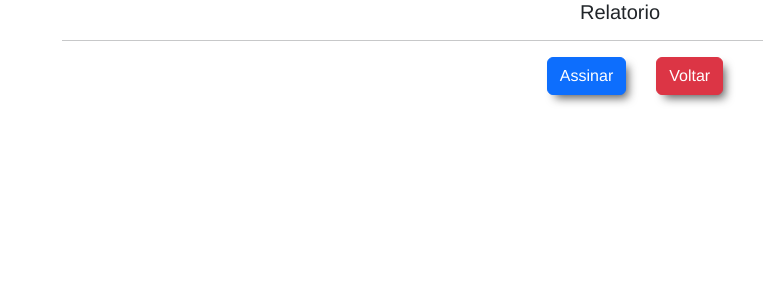
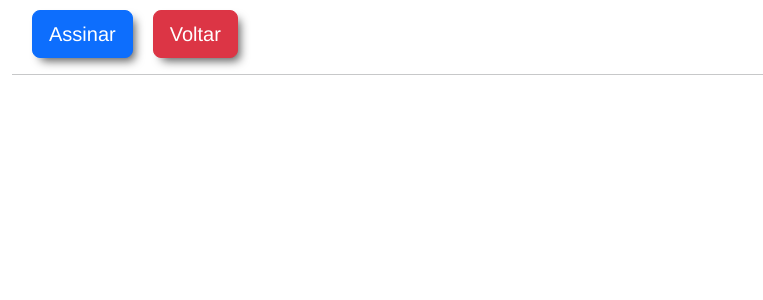
Before and after one commit to brendo-perigolo/project-relatorio, an Angular app: page /complete in a window 1280 px wide. Both pictures are taken after a click on the button "Visualizar Relatorio". Shown: the top 300 px of the page, without its empty margins (20-783 px from the left). Built offline with nearby package versions, Linux system fonts and the light colour scheme.

Commit message:
desktop versio keyla

```diff
--- a/src/app/app.component.html
+++ b/src/app/app.component.html
@@ -1,7 +1,6 @@
 <div class="contain">
   <div class="conteudo">
     <!-- LISTA -->
-
     @if (showLista === true) {
     <div class="listas">
       <h2>Ordem de Serviço</h2>
@@ -87,26 +86,25 @@
 
     } @if (showRelatorio === true) {
 
-    <div class="container">
-      <h5>Relatorio</h5>
-      <hr class="line" />
+    <div class="relatorio">
 
       <div class="btn-grupo">
-        <hr />
-        <button (click)="showPadAssinatura()" class="btn btn-primary">Assinar</button>
-        <button (click)="showPageLista()" class="btn btn-danger">Voltar</button>
+        <hr class="line" />
+        <button (click)="showPadAssinatura()" class="btn btn-primary btn-lg ">Assinar</button>
+        <button (click)="showPageLista()" class="btn btn-danger btn-lg">Voltar</button>
+        <hr>
       </div>
+      <hr class="line" />
       <div class="lista">
         @if (listaConfig.length >0) {
         <h4>Configuraçoes Executadas :</h4>
         @for (item of listaConfig; track $index) {
         <li>{{item}}</li>
         } }
-        <hr class="line" />
 
         @if (listaTreinamento.length > 0) {
         <div class="lista">
-          <hr class="line" />
+
           <h4>Treinamento Repassado :</h4>
           @for (item of listaTreinamento; track $index) {
           <li>{{item}}</li>
@@ -149,13 +147,18 @@
         id="nameInput"
         [(ngModel)]="responsavel"
       />
-      <input
+
+      <div>
+        <input
+        aria-placeholder="Hora entrada"
         type="time"
         placeholder="Entrada"
         class="form-control"
         id="nameInput"
         [(ngModel)]="entrada"
       />
+      </div>
+
       <input type="file" class="form-control" id="fileInput" (change)="onFileSelected($event)" />
       <button type="button" class="btn btn-primary" (click)="processarPdf()">
         <i class="fa-solid fa-print"></i> Salvar PDF
--- a/src/app/app.component.scss
+++ b/src/app/app.component.scss
@@ -12,13 +12,19 @@
     width: 100%;
     flex-direction: column;
     align-items: start;
+    margin-top: 5px;
   }
 
-  app-menu {
+  .relatorio{
+    width: 95%;
+    height: 100vh;
     display: flex;
-    font-size: 20px;
-    gap: 20px;
+    flex-direction: column;
+    margin-top: 10px;
+
+
   }
+
 
   .obs {
     width: 100%;
@@ -59,7 +65,8 @@
   width: 100%;
   display: flex;
   flex-direction: row;
-  gap: 30px;
-  align-items: center;
-  justify-content: center;
+  gap: 20px;
+  align-items: start;
+  justify-content: start;
+
 }
```
Also changed, not shown: src/app/app.component.ts (line endings or trailing spaces), src/app/app.config.server.ts (line endings or trailing spaces), src/app/app.config.ts (line endings or trailing spaces), src/app/app.routes.ts (line endings or trailing spaces), 1 other file (tests, documents, lock files or other folders).
